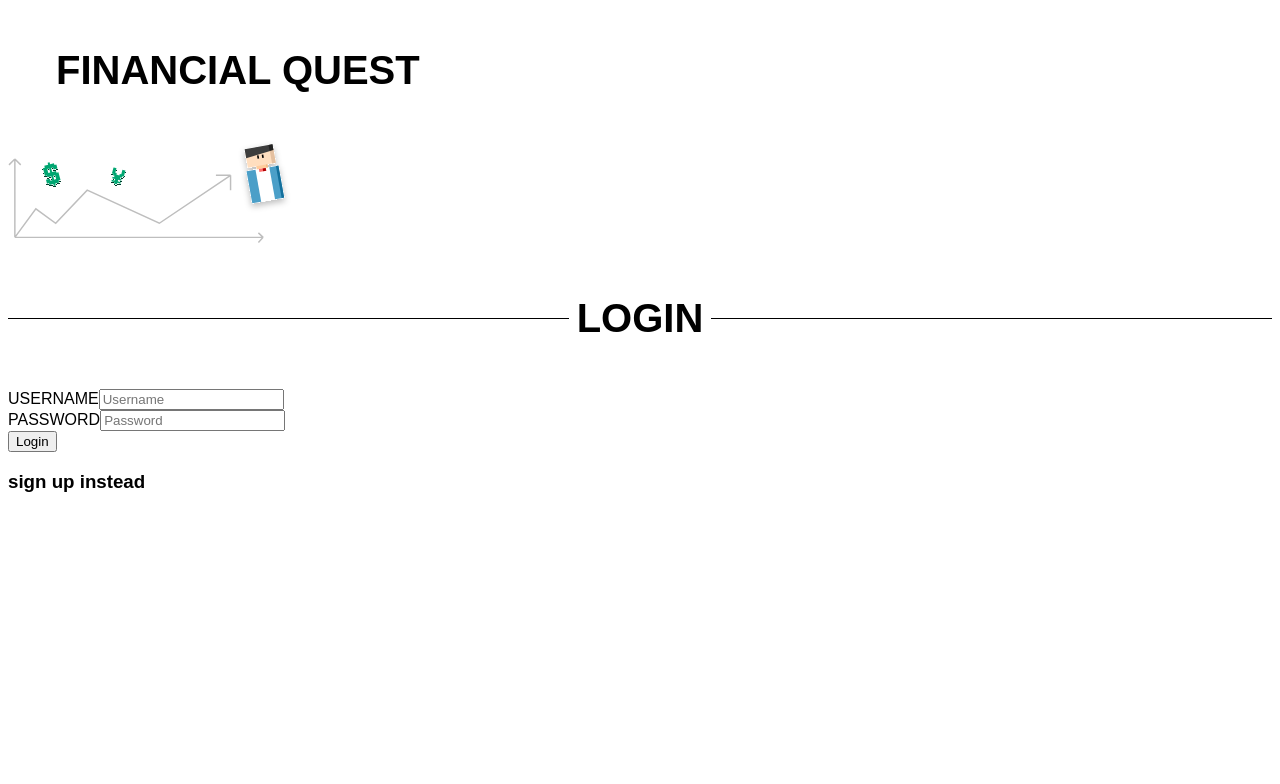
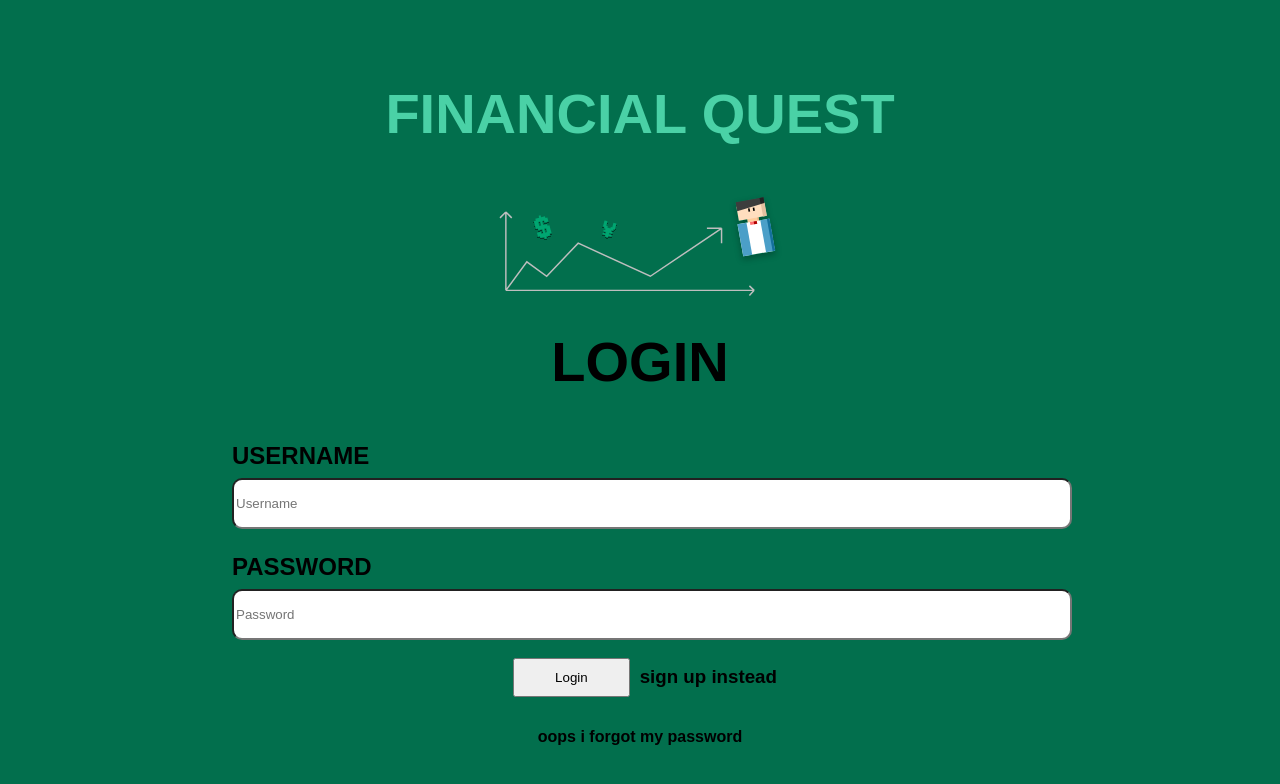
Before and after one commit to reogeorge/Financial-Quest, a React (Vite) app: page /login in a window 1280 px wide. Shown: the top 784 px of the page. Built offline with nearby package versions, Linux system fonts and the light colour scheme; a web font is replaced by a local one.

Commit message:
login edited

```diff
--- a/src/App.css
+++ b/src/App.css
@@ -2,4 +2,6 @@
 
 body {
     font-family: 'Jersey 10', sans-serif;
+    margin: 0px;
+    padding: 0px;
 }
--- a/src/pages/Login/Login.jsx
+++ b/src/pages/Login/Login.jsx
@@ -2,6 +2,7 @@ import styles from "./Login.module.css";
 import heroImg from "../../assets/loginImg.svg";
 function Login() {
   return (
+    <div className={styles.outercontainer}>
         <div className={styles.container}>
             <div className={styles.heroText}>FINANCIAL QUEST</div>
             <img src={heroImg} />
@@ -11,18 +12,19 @@ function Login() {
                 <div className={styles.line} />
             </div>
             <div className={styles.username}>
-            <label className="Username">USERNAME</label>
+                <label className={styles.user}>USERNAME</label>
                 <input type="text" placeholder="Username" className={styles.input} />
             </div>
             <div className={styles.username}>
-            <label className="Username">PASSWORD</label>
+                <label className={styles.user}>PASSWORD</label>
                 <input type="text" placeholder="Password" className={styles.input} />
             </div>
             <div className={styles.button}>
                 <button className={styles.loginButton}>Login</button>
                 <h3 className={styles.or}>sign up instead</h3>
             </div>
-        <div className={styles.forgotText}></div>
+            <h4 className={styles.forgot}>oops i forgot my password</h4>
+        </div>
     </div>
   );
 }
--- a/src/pages/Login/Login.module.css
+++ b/src/pages/Login/Login.module.css
@@ -1,7 +1,20 @@
+.outercontainer{
+    background-color: rgba(2, 111, 77, 1);
+}
+
+
+.container{
+    display: flex;
+    flex-direction: column;
+    justify-content: center;
+    align-items: center;
+    height: 100vh;
+}
 .heroText{
-    font-size: 2.5rem;
+    font-size:3.5rem;
     font-weight: 700;
     margin:3rem;
+    color:rgb(74, 209, 166);
 }
 
 .heroImg{
@@ -17,13 +30,45 @@
 }
 
 .loginText{
-    font-size: 2.5rem;
+    font-size: 3.5rem;
     font-weight: 700;
-    margin:3rem .5rem;
+    margin:2rem .5rem;
 }
 
 .line{
+    height: 5px;
+    background-color: #8d1212;
+}
+
+.username{
+    display: flex;
+    flex-direction: column;
+    justify-content: center;
+    align-items:first baseline;
+    margin: .5rem;
+    width: 65%;
+}
+
+.user{
+    font-size: 1.5rem;
+    font-weight: 700;
+    margin: .5rem;
+}
+
+.button{
+    display: flex;
+    justify-content: center;
+    align-items: center;
+
+}
+
+.loginButton{
+    padding: 10px 40px;
+    margin: 0px 10px;
+}
+
+.input{
     width: 100%;
-    height: 1px;
-    background-color: #000;
+    height: 45px;
+    border-radius: 10px;
 }
```
Lines whose indentation alone changed are shown as unchanged.
